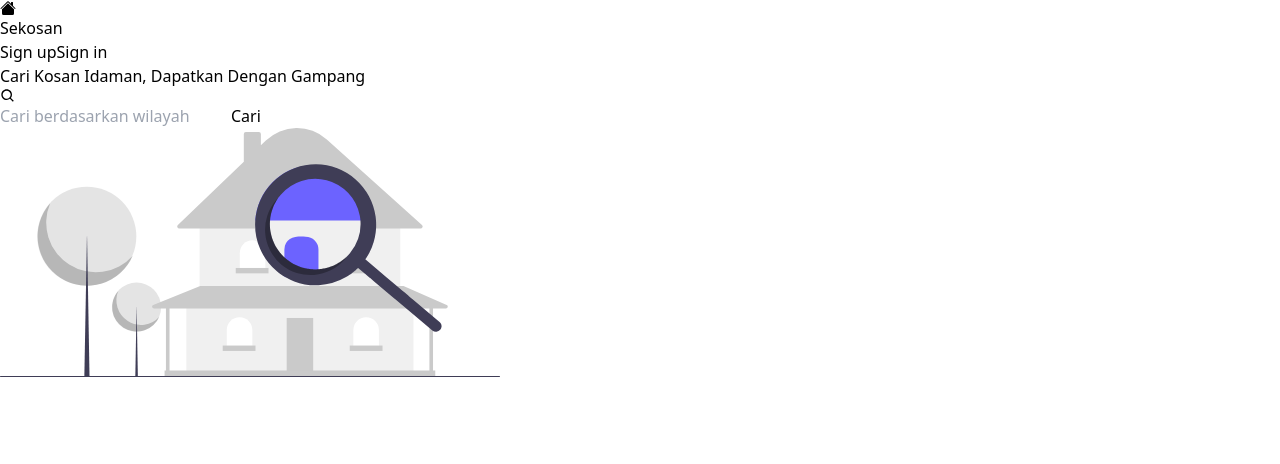
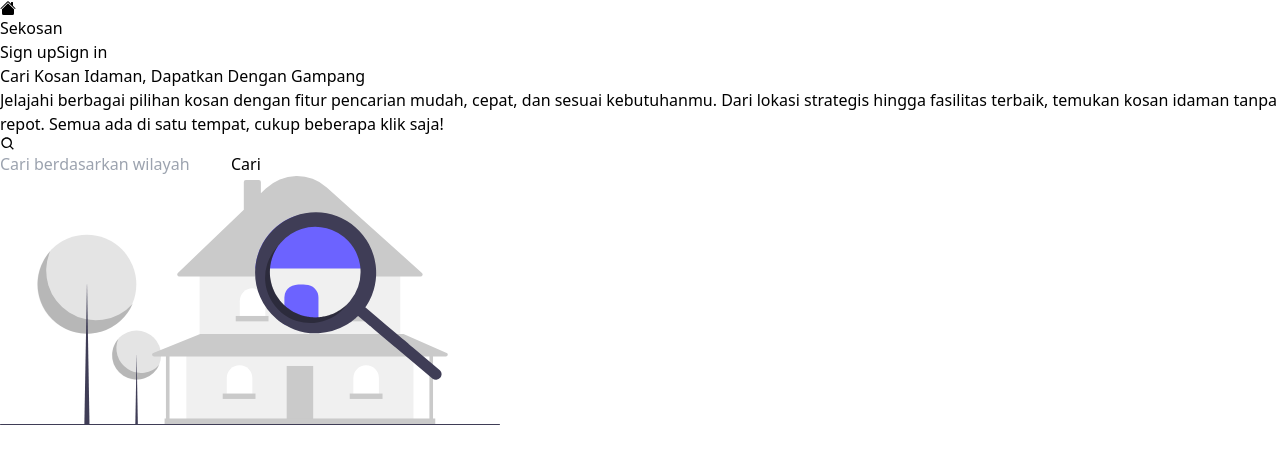
Before and after one commit to Hanep77/sekosan-fe, a Next.js app: page / in a window 1280 px wide. Shown: the top 464 px of the page. Built offline with nearby package versions, Linux system fonts and the light colour scheme.

Commit message:
update UI

```diff
--- a/src/app/page.tsx
+++ b/src/app/page.tsx
@@ -1,11 +1,13 @@
 import Image from "next/image";
 import { BiSearch } from "react-icons/bi";
-import { BsHouse, BsHouseFill } from "react-icons/bs";
+import { BsHouseFill } from "react-icons/bs";
 
 export default function Home() {
   return (
     <>
-      <header className="border-b bg-white sticky top-0">
+
+      <section className="bg-gradient-to-tr from-white via-white to-indigo-400 min-h-screen">
+        <header>
           <nav className="flex items-center justify-between h-16 max-w-screen-lg m-auto">
             <h2 className="text-2xl font-bold text-indigo-600 flex items-center gap-1"><BsHouseFill />Sekosan</h2>
             <div className="flex gap-2">
@@ -14,10 +16,10 @@ export default function Home() {
             </div>
           </nav>
         </header>
-      <section className="mt-28">
-        <div className="flex max-w-screen-lg m-auto">
+        <div className="flex items-center max-w-screen-lg gap-4 m-auto mt-28">
           <div className="w-1/2">
             <h1 className="text-5xl font-extrabold text-zinc-800">Cari <span className="text-indigo-600">Kosan Idaman</span>, Dapatkan Dengan <span className="text-indigo-600">Gampang</span></h1>
+            <p className="text-justify mt-2 text-zinc-500">Jelajahi berbagai pilihan kosan dengan fitur pencarian mudah, cepat, dan sesuai kebutuhanmu. Dari lokasi strategis hingga fasilitas terbaik, temukan kosan idaman tanpa repot. Semua ada di satu tempat, cukup beberapa klik saja!</p>
             <label htmlFor="search" className="flex items-center mt-8 border-2 border-indigo-600 w-80 rounded-full oveflow-hidden">
               <BiSearch className="ms-4 text-xl text-indigo-600" />
               <form className="flex-grow flex">
```
Lines whose indentation alone changed are shown as unchanged.
